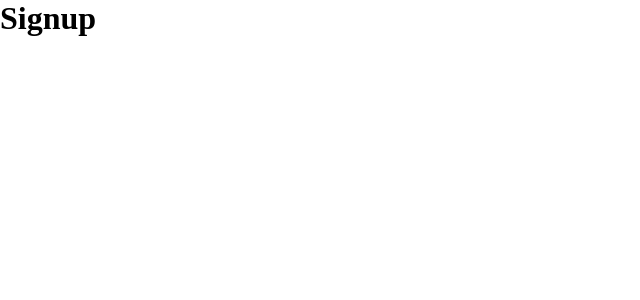
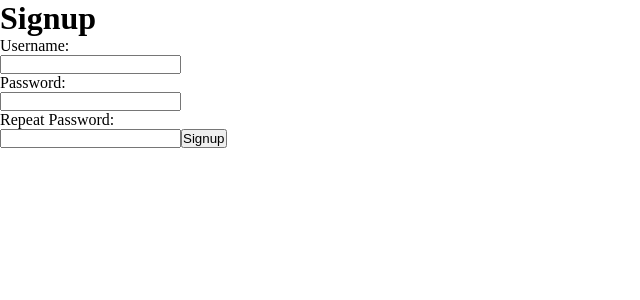
Before and after one commit to abhpd-team/OEP-Frontend, a React (Create React App) app: page /signup in a window 1280 px wide. Shown: the top 300 px of the page, without its empty margins (0-640 px from the left). Built offline with nearby package versions, Linux system fonts and the light colour scheme.

Commit message:
fixed a bug with class view css

```diff
--- a/src/components/classes/class.jsx
+++ b/src/components/classes/class.jsx
@@ -158,7 +158,7 @@ class Classes extends Component{
                                 </div>
                             )
                         })}
-                        <div className={`${stylesCSS.newlistItem}, ${stylesCSS.translucent}`}>
+                        <div className={`${stylesCSS.newlistItem} ${stylesCSS.translucent}`}>
                             <input id="newCandidateId" type="text"/>
                             <input id="newCandidateName" type="text"/>
                             <input id="newCandidateEmail" type="text"/>
--- a/src/components/login/login.jsx
+++ b/src/components/login/login.jsx
@@ -28,9 +28,9 @@ class Login extends React.Component{
         return (
             <div>
                 <h1>Login</h1>
-                <input type="text" name="" id="username" required onChange={this.formChange}/>
-                <input type="text" name="" id="password" required onChange={this.formChange}/>
-                <button onClick={this.loginButtonHandler}></button>
+                <p>Username: </p><input type="text" name="" id="username" required onChange={this.formChange}/>
+                <p>Password: </p><input type="text" name="" id="password" required onChange={this.formChange}/>
+                <button onClick={this.loginButtonHandler}>Login</button>
             </div>
         );
     }
--- a/src/components/signup/signup.jsx
+++ b/src/components/signup/signup.jsx
@@ -1,10 +1,42 @@
 import React from "react";
 
 class Signup extends React.Component{
+    constructor(props){
+        super(props);
+
+        this.state = {
+            username:"",
+            password:"",
+            repeatPassword:""
+        }
+        this.formChange = this.formChange.bind(this);
+        this.loginButtonHandler = this.loginButtonHandler.bind(this);
+    }
+
+    formChange(){
+        this.setState({
+            username: document.getElementById("username").value,
+            password: document.getElementById("password").value,
+            repeatPassword: document.getElementById("repeatpassword").value,
+        });
+    }
+
+    loginButtonHandler(){
+        if(this.state.password===this.state.repeatPassword){
+            console.log(this.state.username);
+            console.log(this.state.password);
+            console.log(this.state.repeatPassword);
+        }
+    }
+
     render(){
         return (
             <div>
                 <h1>Signup</h1>
+                <p>Username: </p><input type="text" name="" id="username" required onChange={this.formChange}/>
+                <p>Password: </p><input type="text" name="" id="password" required onChange={this.formChange}/>
+                <p>Repeat Password: </p><input type="text" name="" id="repeatpassword" required onChange={this.formChange}/>
+                <button onClick={this.loginButtonHandler}>Signup</button>
             </div>
         );
     }
```
